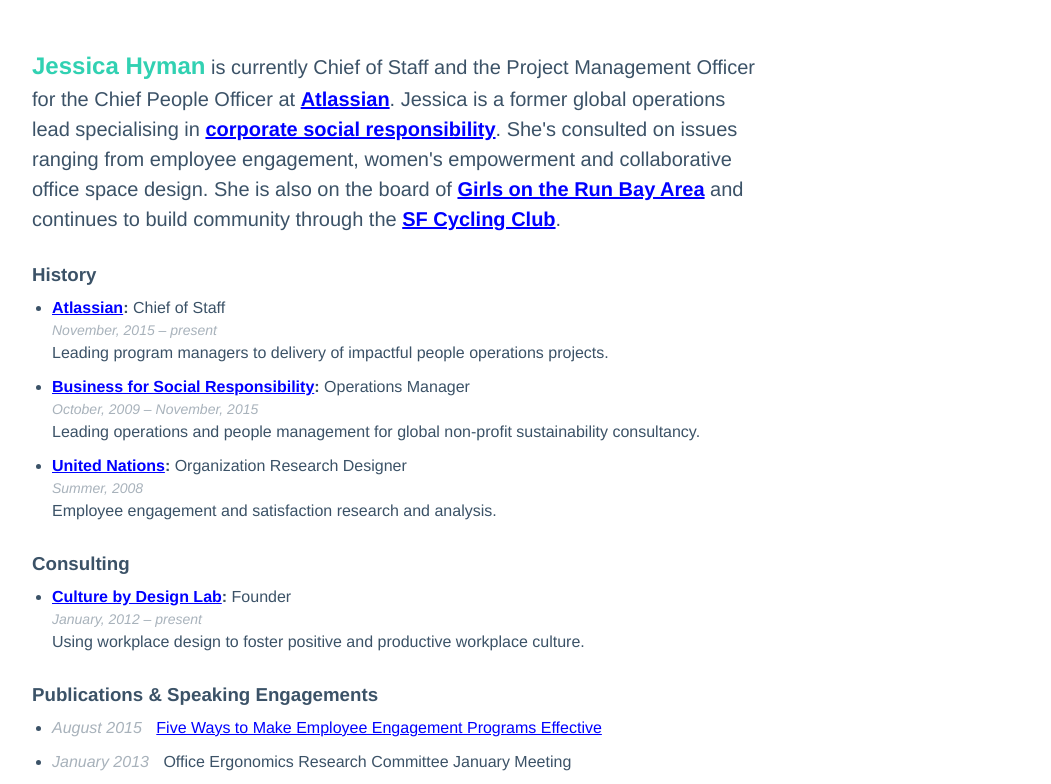
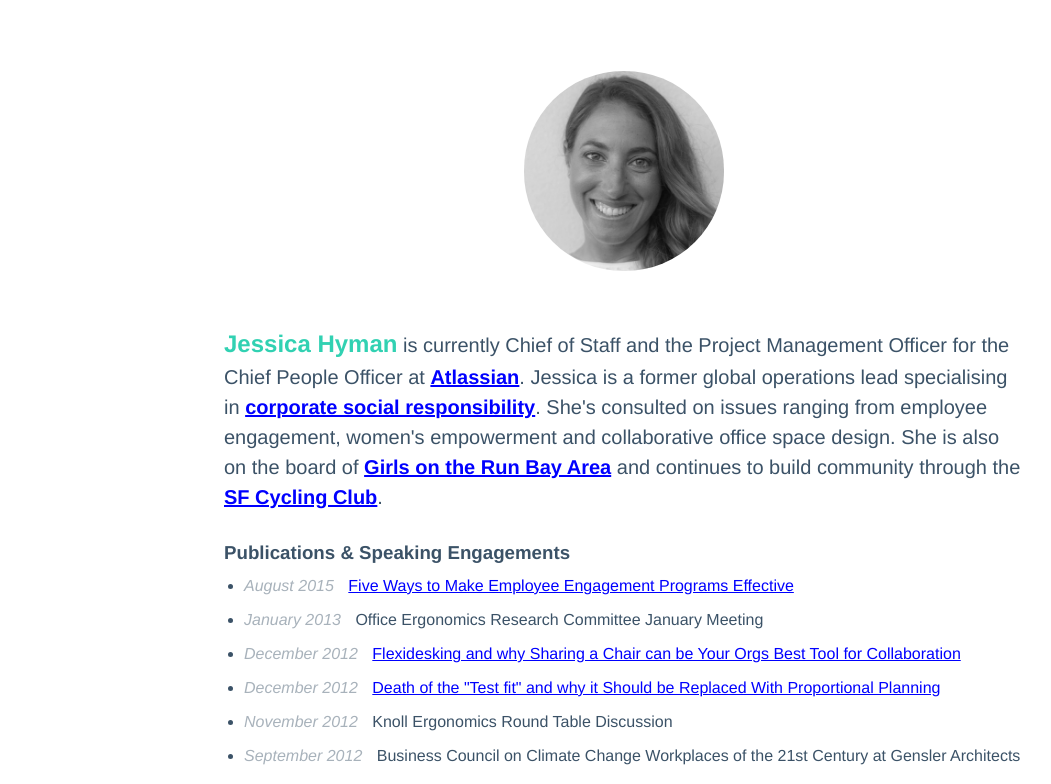
Before and after one commit to timothyhoward/placeholder.timhoward.id.au, a plain HTML site: page index.html in a window 1280 px wide. Shown: the top 784 px of the page, without its empty margins (16-1067 px from the left). Drawn offline with Linux system fonts and the light colour scheme.

Commit message:
Less resumey

```diff
--- a/index.html
+++ b/index.html
@@ -9,6 +9,10 @@
 
 <body>
 
+	<p class="image">
+		<img src="jess.jpg" width="200" height="200" />
+	</p>
+
 	<h1><span>Jessica Hyman</span> is currently Chief of Staff and the Project Management Officer
 		for the Chief People Officer at <a href="https://www.atlassian.com">Atlassian</a>.
 		Jessica is a former global operations lead specialising in <a href="http://www.bsr.org">corporate
@@ -17,35 +21,6 @@
 		She is also on the board of <a href="http://girlsontherun.org">Girls on the Run Bay Area</a>
 		and continues to build community through the <a href="http://sfcyclingclub.org">SF Cycling Club</a>.</h1>
 
-	<h3>History</h3>
-
-	<ul class="history">
-		<li>
-			<h4><a href="https://www.atlassian.com">Atlassian</a>: <span>Chief of Staff</span></h4>
-			<p class="dates">November, 2015 &ndash; present</p>
-			<p>Leading program managers to delivery of impactful people operations projects.</p>
-		</li>
-		<li>
-			<h4><a href="http://www.bsr.org">Business for Social Responsibility</a>: <span>Operations Manager</span></h4>
-			<p class="dates">October, 2009 &ndash; November, 2015</p>
-			<p>Leading operations and people management for global non-profit sustainability consultancy.</p>
-		</li>
-		<li>
-			<h4><a href="http://www.un.org">United Nations</a>: <span>Organization Research Designer</span></h4>
-			<p class="dates">Summer, 2008</p>
-			<p>Employee engagement and satisfaction research and analysis.</p>
-		</li>
-	</ul>
-
-	<h3>Consulting</h3>
-
-	<ul class="history">
-		<li>
-			<h4><a href="http://culturebydesign.org">Culture by Design Lab</a>: <span>Founder</span></h4>
-			<p class="dates">January, 2012 &ndash; present</p>
-			<p>Using workplace design to foster positive and productive workplace culture.</p>
-		</li>
-	</ul>
 
 	<h3>Publications &amp; Speaking Engagements</h3>
 
--- a/style.css
+++ b/style.css
@@ -2,13 +2,25 @@ body {
 	padding: 40px;
 	font-family: Helvetica, sans-serif;
 	color: rgba(38, 63, 86, 0.9);
+	max-width: 800px;
+	margin: 0 auto 20px auto;
+}
+
+p.image {
+	margin: 0;
+	text-align: center;
+}
+
+img {
+	border: 1px solid transparent;
+	border-radius: 100px;
+	margin: 30px 0 50px 0;
 }
 
 h1 {
 	margin: 0 0 30px 0;
 	font-size: 20px;
 	font-weight: normal;
-	max-width: 730px;
 	line-height: 1.5;
 }
 
```
Also changed, not shown: jess.jpg (added).
